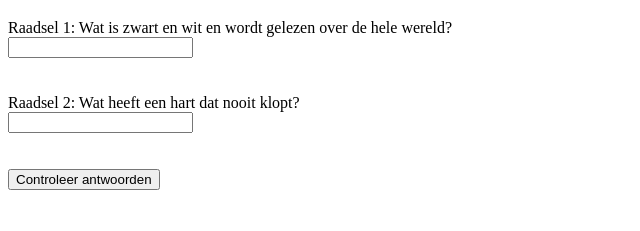
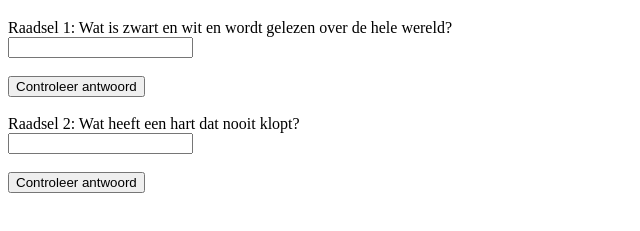
Before and after one commit to Toootje/Lussentrip24, a plain HTML site: page index.html in a window 1280 px wide. Shown: the part 61-292 px from the top of the page, without its empty margins (0-640 px from the left). Drawn offline with Linux system fonts and the light colour scheme.

Commit message:
Update index.html

```diff
--- a/index.html
+++ b/index.html
@@ -44,17 +44,15 @@
     function createShakeHead() {
       let shakeHead = document.createElement('img');
       shakeHead.className = 'shake-head';
-      shakeHead.src = '//imgur.com/a/DvxwV6N';
+      shakeHead.src = 'https://i.imgur.com/wS5lpd7.mp4'; // Vervang met de directe URL van je GIF
       shakeHead.style.left = (window.innerWidth / 2 - 50) + 'px';
       shakeHead.style.top = (window.innerHeight / 2 - 50) + 'px';
       document.body.appendChild(shakeHead);
     }
 
-    function checkAnswers() {
+    function checkAnswer1() {
       var answer1 = document.getElementById("answer1").value.toLowerCase();
-      var answer2 = document.getElementById("answer2").value.toLowerCase();
       var feedback1 = document.getElementById("feedback1");
-      var feedback2 = document.getElementById("feedback2");
 
       if (answer1 === "juiste antwoord 1") {
         feedback1.innerHTML = "Correct! Goed gedaan.";
@@ -63,6 +61,11 @@
         feedback1.innerHTML = "Helaas, dat is niet correct. Probeer het opnieuw.";
         createShakeHead();
       }
+    }
+
+    function checkAnswer2() {
+      var answer2 = document.getElementById("answer2").value.toLowerCase();
+      var feedback2 = document.getElementById("feedback2");
 
       if (answer2 === "juiste antwoord 2") {
         feedback2.innerHTML = "Correct! Goed gedaan.";
@@ -79,13 +82,13 @@
   <form>
     <label for="answer1">Raadsel 1: Wat is zwart en wit en wordt gelezen over de hele wereld?</label><br>
     <input type="text" id="answer1" name="answer1"><br>
-    <span id="feedback1"></span><br><br>
+    <span id="feedback1"></span><br>
+    <input type="button" value="Controleer antwoord" onclick="checkAnswer1()"><br><br>
 
     <label for="answer2">Raadsel 2: Wat heeft een hart dat nooit klopt?</label><br>
     <input type="text" id="answer2" name="answer2"><br>
-    <span id="feedback2"></span><br><br>
-
-    <input type="button" value="Controleer antwoorden" onclick="checkAnswers()">
+    <span id="feedback2"></span><br>
+    <input type="button" value="Controleer antwoord" onclick="checkAnswer2()"><br><br>
   </form>
 </body>
 </html>
```
